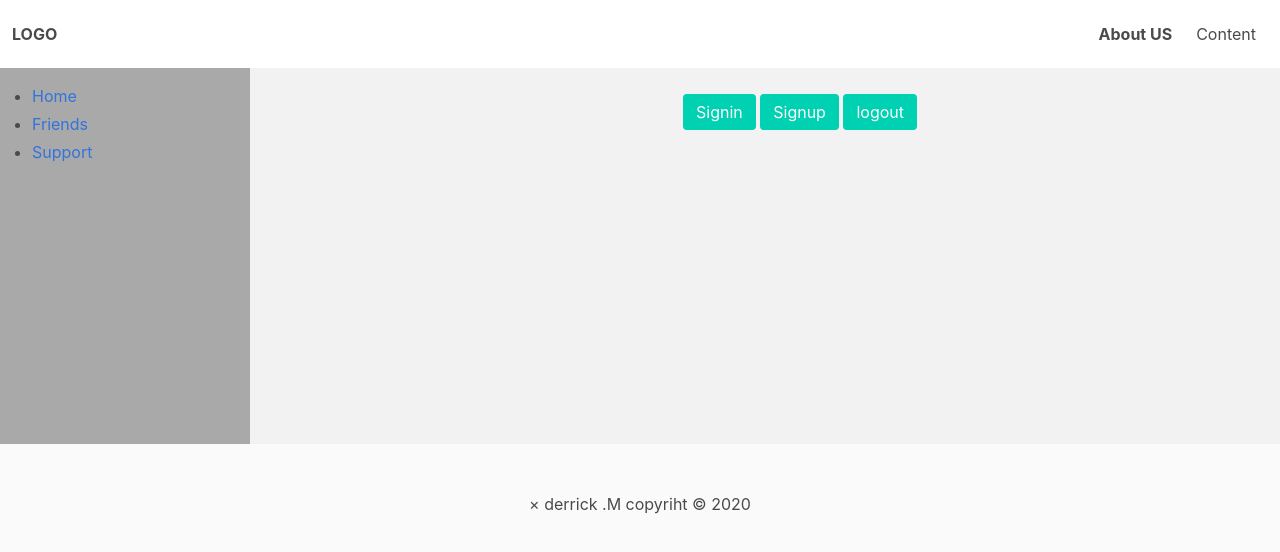
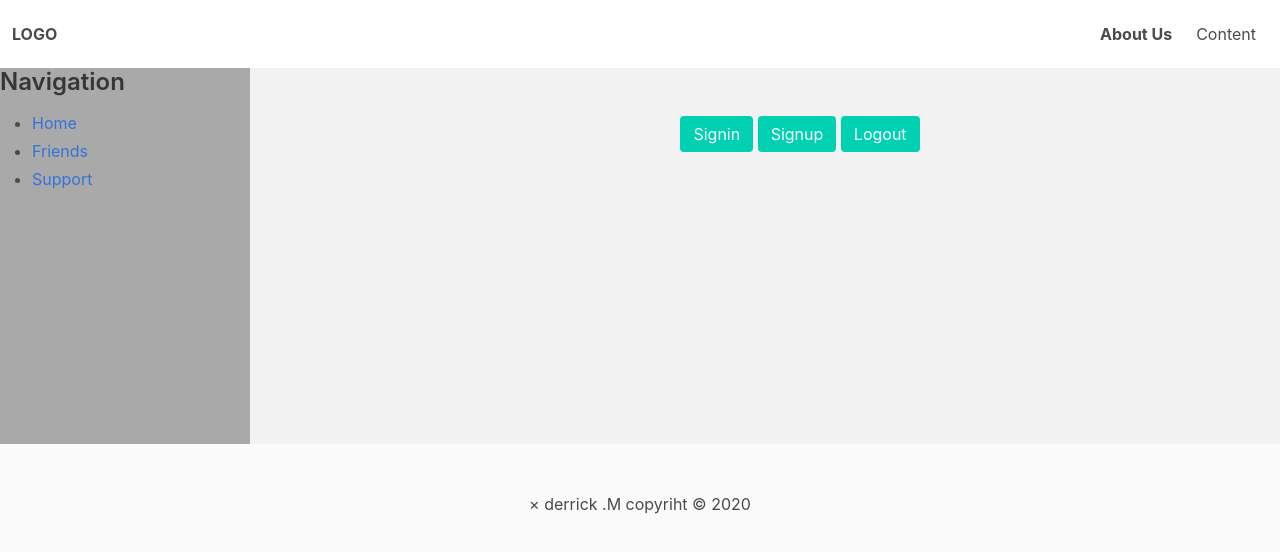
Before and after one commit to derrick3115/Exercise, a plain HTML site: page index.html in a window 1280 px wide. Shown: the top 552 px of the page. Drawn offline with nearby package versions, Linux system fonts and the light colour scheme; files that its build step writes are made by us from their sources.

Commit message:
new style

```diff
--- a/css/bulma.css
+++ b/css/bulma.css
@@ -1,3 +1,6 @@
 li a{
     color: aliceblue;
 }
+article strong{
+    color: aliceblue;
+}
--- a/index.html
+++ b/index.html
@@ -29,7 +29,7 @@
                 <div class="navbar-item">
                   <div class="navbar">
                     <a class="navbar-item">
-                      <strong>About US</strong>
+                      <strong>About Us</strong>
                     </a>
                     <a class="navbar-item">
                       Content
@@ -44,7 +44,7 @@
     <div style="width: 500px;height: 400px;">
     <div style="font-style: normal;background-color: darkgrey;border-style:hidden;margin-top: -24px;width: 250px;height: 400px;">
         <article class="content">
-            &nbsp;&nbsp;<strong>Navigation</strong>
+            &nbsp;&nbsp;&nbsp;&nbsp;&nbsp;<h3>Navigation</h3>
             <ul>
                 <li><a href="">Home</a></li>
                 <li><a href="">Friends</a></li>
@@ -56,12 +56,12 @@
 
             </article>
 
-    <aside style="border-style:hidden;background-color: #f2f2f2;width: 1100px;height: 400px;margin-left: 250px;margin-top: -142px;">
+    <aside style="border-style:hidden;background-color: #f2f2f2;width: 1100px;height: 400px;margin-left: 250px;margin-top: -147px;">
 
                 <center><br><br>
             <button type="submit" class="button is-primary" >Signin</button>
             <button type="submit" class="button is-primary" >Signup</button>
-<button type="submit" class="button is-primary" >logout</button>
+<button type="submit" class="button is-primary" >Logout</button>
         </form>
 
 
```
